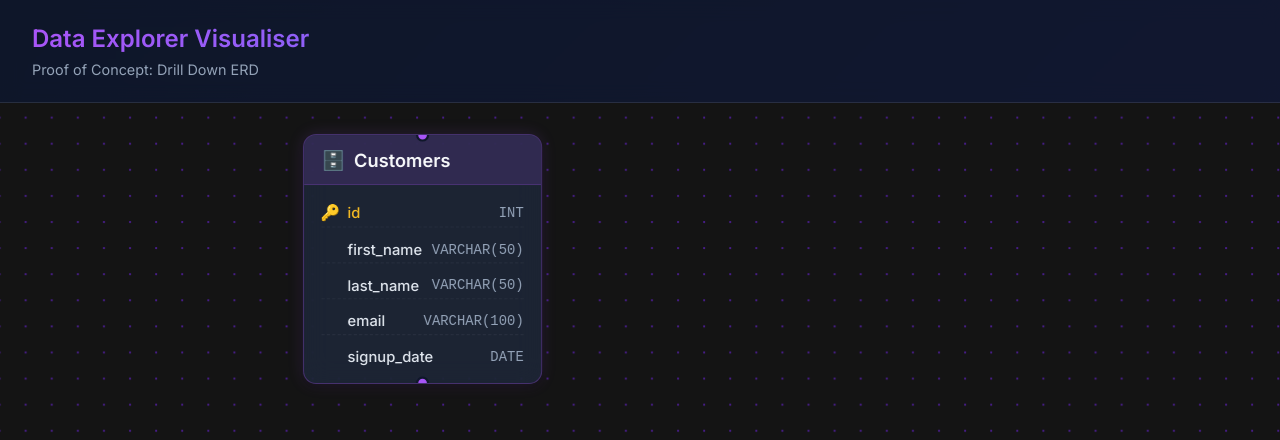
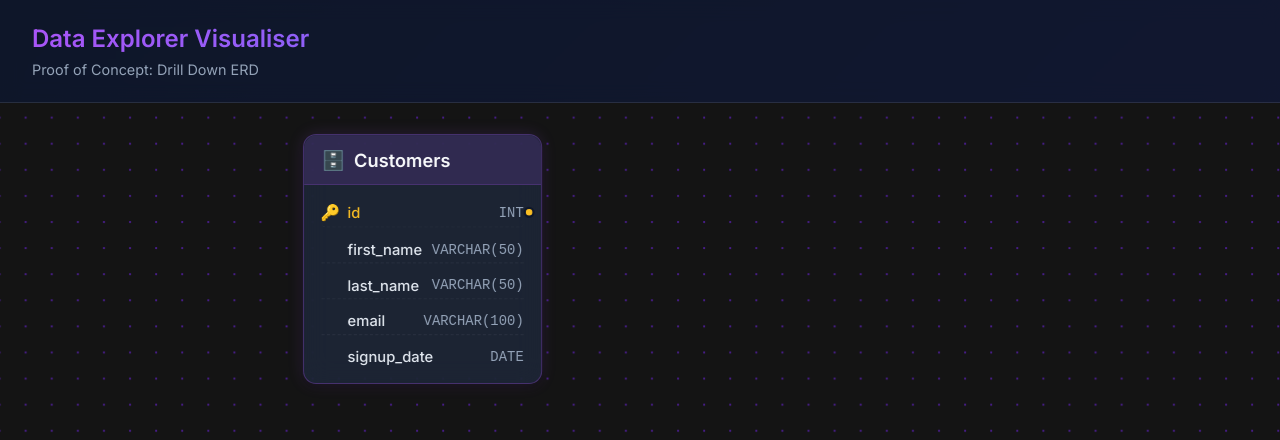
Before and after one commit to CSE-Connect-theAppFactory/Data-Explorer-Visualiser, a React (Vite) app in the folder client/: page / in a window 1280 px wide. Shown: the top 440 px of the page. Built offline with nearby package versions, Linux system fonts and the light colour scheme.

Commit message:
feat: The user will now be able tom select individual rows and the table as well

```diff
--- a/client/src/App.jsx
+++ b/client/src/App.jsx
@@ -3,6 +3,7 @@ import { ReactFlow, Controls, Background, BackgroundVariant, useNodesState, useE
 import '@xyflow/react/dist/style.css';
 import './App.css';
 import TableNode from './TableNode';
+import GraphBuilder from './utilities/GraphBuilder.jsx';
 
 const nodeTypes = {
   tableNode: TableNode,
@@ -42,67 +43,34 @@ const parsedTables = [
   },
 ];
 
-const GRID_COLUMNS = 2;
-const NODE_SPACING_X = 400;
-const NODE_SPACING_Y = 350;
 
 // The parser only reports column names/types, so primary/foreign keys are
 // inferred by naming convention ('id' / '*_id') and nodes are laid out on a
 // grid, until the parser itself surfaces real key constraints and positions.
-function buildGraphFromTables(tables) {
-  const tableNames = new Set(tables.map((t) => t.table));
 
-  const nodes = tables.map((t, idx) => ({
-    id: t.table,
-    type: 'tableNode',
-    position: {
-      x: (idx % GRID_COLUMNS) * NODE_SPACING_X + 100,
-      y: Math.floor(idx / GRID_COLUMNS) * NODE_SPACING_Y + 100,
-    },
-    data: {
-      label: t.table.charAt(0).toUpperCase() + t.table.slice(1),
-      columns: t.columns.map((col) => ({
-        name: col.name,
-        type: col.type,
-        isPrimaryKey: col.name === 'id',
-        isForeignKey: col.name !== 'id' && col.name.endsWith('_id'),
-      })),
-    },
-  }));
-
-  const edges = [];
-  for (const t of tables) {
-    for (const col of t.columns) {
-      if (col.name === 'id' || !col.name.endsWith('_id')) continue;
-      const referenced = `${col.name.slice(0, -3)}s`; // e.g. customer_id -> customers
-      if (!tableNames.has(referenced) || referenced === t.table) continue;
-      edges.push({
-        id: `e-${referenced}-${t.table}`,
-        source: referenced,
-        target: t.table,
-        animated: true,
-        style: { stroke: '#38bdf8', strokeWidth: 2 },
-        hidden: true,
-      });
-    }
-  }
-
-  return { nodes, edges };
-}
-
-const { nodes: initialNodes, edges: initialEdges } = buildGraphFromTables(parsedTables);
+const { nodes: initialNodes, edges: initialEdges } = GraphBuilder(parsedTables);
 const rootNodeId = parsedTables[0].table;
 
 function App() {
   const [nodes, setNodes, onNodesChange] = useNodesState(initialNodes);
   const [edges, setEdges, onEdgesChange] = useEdgesState(initialEdges);
 
-  // Track which nodes the user has expanded
+  // Track which nodes the user has expanded (whole-table expand, reveals every neighbour)
   const [expandedNodeIds, setExpandedNodeIds] = useState(new Set());
+  // Track which specific relationships (edges) the user has expanded via a row click
+  const [expandedEdgeIds, setExpandedEdgeIds] = useState(new Set());
 
   // Automatically compute graph visibility based on what's expanded
   useEffect(() => {
     const visibleNodes = new Set([rootNodeId]); // Root is always visible
+
+    // An edge can be walked if its whole table was expanded, or if this
+    // specific relationship was expanded via a row click
+    const traversableEdgeIds = new Set(
+      initialEdges
+        .filter(e => expandedNodeIds.has(e.source) || expandedNodeIds.has(e.target) || expandedEdgeIds.has(e.id))
+        .map(e => e.id)
+    );
 
     // Breadth-first search to find all reachable visible nodes
     let queue = [rootNodeId];
@@ -111,21 +79,31 @@ function App() {
     while (queue.length > 0) {
       const currentId = queue.shift();
 
-      // If this visible node is also expanded, its neighbors become visible
-      if (expandedNodeIds.has(currentId)) {
-        // Find neighbors
-        const neighbors = initialEdges
-          .filter(e => e.source === currentId || e.target === currentId)
-          .map(e => e.source === currentId ? e.target : e.source);
+      const neighborEdges = initialEdges.filter(
+        e => traversableEdgeIds.has(e.id) && (e.source === currentId || e.target === currentId)
+      );
 
-        for (const neighbor of neighbors) {
-          if (!visited.has(neighbor)) {
-            visited.add(neighbor);
-            visibleNodes.add(neighbor);
-            queue.push(neighbor);
-          }
+      for (const e of neighborEdges) {
+        const neighbor = e.source === currentId ? e.target : e.source;
+        if (!visited.has(neighbor)) {
+          visited.add(neighbor);
+          visibleNodes.add(neighbor);
+          queue.push(neighbor);
         }
       }
+    }
+
+    // Columns whose relationship is currently row-expanded, per table, so the
+    // matching row can be highlighted alongside its edge
+    const activeColumnsByNode = new Map();
+    for (const e of initialEdges) {
+      if (!expandedEdgeIds.has(e.id)) continue;
+      const addColumn = (nodeId, columnName) => {
+        if (!activeColumnsByNode.has(nodeId)) activeColumnsByNode.set(nodeId, []);
+        activeColumnsByNode.get(nodeId).push(columnName);
+      };
+      addColumn(e.source, e.data?.sourceColumn);
+      addColumn(e.target, e.data?.targetColumn);
     }
 
     // Update nodes visibility using our custom isRevealed property for CSS transitions
@@ -135,7 +113,8 @@ function App() {
         hidden: false, // Never unmount them so we can animate out
         data: {
           ...n.data,
-          isRevealed: visibleNodes.has(n.id)
+          isRevealed: visibleNodes.has(n.id),
+          activeColumns: activeColumnsByNode.get(n.id) || [],
         }
       }))
     );
@@ -143,21 +122,50 @@ function App() {
     // Update edges visibility
     setEdges((eds) =>
       eds.map((edge) => {
-        // An edge is visible if BOTH its nodes are visible
-        // AND at least one of them was expanded to trigger this connection
+        // An edge is visible if BOTH its nodes are visible AND it's traversable
         const isVisible = visibleNodes.has(edge.source) && visibleNodes.has(edge.target) &&
-                          (expandedNodeIds.has(edge.source) || expandedNodeIds.has(edge.target));
+                          traversableEdgeIds.has(edge.id);
+        const isHighlighted = expandedEdgeIds.has(edge.id);
         return {
           ...edge,
-          hidden: !isVisible
+          hidden: !isVisible,
+          style: {
+            ...edge.style,
+            stroke: isHighlighted ? '#fbbf24' : '#38bdf8',
+            strokeWidth: isHighlighted ? 3 : 2,
+          },
         };
       })
     );
-  }, [expandedNodeIds, setNodes, setEdges]);
+  }, [expandedNodeIds, expandedEdgeIds, setNodes, setEdges]);
 
   const onNodeClick = useCallback((event, clickedNode) => {
     // Only allow clicking if the node is actually revealed
     if (!clickedNode.data.isRevealed) return;
+
+    // Clicking a specific row expands/collapses just that one relationship
+    // and highlights the matching edge, instead of revealing every neighbour
+    const rowEl = event.target.closest('[data-row-column]');
+    if (rowEl) {
+      const columnName = rowEl.dataset.rowColumn;
+      const relatedEdges = initialEdges.filter(
+        (e) =>
+          (e.source === clickedNode.id && e.data?.sourceColumn === columnName) ||
+          (e.target === clickedNode.id && e.data?.targetColumn === columnName)
+      );
+      if (relatedEdges.length === 0) return;
+
+      setExpandedEdgeIds((prev) => {
+        const newSet = new Set(prev);
+        const allActive = relatedEdges.every((e) => newSet.has(e.id));
+        for (const e of relatedEdges) {
+          if (allActive) newSet.delete(e.id);
+          else newSet.add(e.id);
+        }
+        return newSet;
+      });
+      return;
+    }
 
     setExpandedNodeIds((prev) => {
       const newSet = new Set(prev);
--- a/client/src/TableNode.css
+++ b/client/src/TableNode.css
@@ -30,7 +30,8 @@
 
 .table-node {
   min-width: 220px;
-  overflow: hidden;
+  overflow: visible;
+  border-radius: 12px;
   display: flex;
   flex-direction: column;
 }
@@ -41,6 +42,7 @@
   font-weight: 600;
   font-size: 1.05rem;
   border-bottom: 1px solid rgba(168, 85, 247, 0.2);
+  border-radius: 12px 12px 0 0;
   display: flex;
   align-items: center;
   gap: 8px;
@@ -58,16 +60,31 @@
 }
 
 .table-column {
+  position: relative;
   display: flex;
   justify-content: space-between;
   align-items: center;
   font-size: 0.85rem;
   padding: 4px 0;
   border-bottom: 1px dashed rgba(255, 255, 255, 0.05);
+  transition: background 0.2s ease;
 }
 
 .table-column:last-child {
   border-bottom: none;
+}
+
+.table-column.clickable-row {
+  cursor: pointer;
+  border-radius: 4px;
+}
+
+.table-column.clickable-row:hover {
+  background: rgba(168, 85, 247, 0.12);
+}
+
+.table-column.row-active {
+  background: rgba(251, 191, 36, 0.1);
 }
 
 .column-left {
@@ -115,9 +132,18 @@
   color: #38bdf8;
 }
 
-.table-handle {
-  background: #a855f7 !important;
-  width: 12px !important;
-  height: 12px !important;
+.row-handle {
+  width: 10px !important;
+  height: 10px !important;
   border: 2px solid #0f172a !important;
 }
+
+.row-handle.pk-handle {
+  background: #fbbf24 !important;
+  right: -5px !important;
+}
+
+.row-handle.fk-handle {
+  background: #38bdf8 !important;
+  left: -5px !important;
+}
--- a/client/src/TableNode.jsx
+++ b/client/src/TableNode.jsx
@@ -5,23 +5,41 @@ import "./TableNode.css";
 export default function TableNode({ data }) {
   // Use data.isRevealed for entry/exit animations
   const visibilityClass = data.isRevealed ? "revealed" : "concealed";
-  console.log("TableNode data:", data);
+  const activeColumns = data.activeColumns || [];
 
   return (
     <div className={`table-node premium-table ${visibilityClass}`}>
-      <Handle type="target" position={Position.Top} className="table-handle" />
-
       <div className="table-header">
         <span className="table-icon">🗄️</span> {data.label}
       </div>
 
       <div className="table-body">
         {data.columns &&
-          data.columns.map((col, idx) => (
+          data.columns.map((col, idx) => {
+            const isRelational = col.isPrimaryKey || col.isForeignKey;
+            const isActive = activeColumns.includes(col.name);
+            return (
               <div
                 key={idx}
-              className={`table-column ${col.isPrimaryKey ? "pk-row" : ""} ${col.isForeignKey ? "fk-row" : ""}`}
+                data-row-column={isRelational ? col.name : undefined}
+                className={`table-column ${col.isPrimaryKey ? "pk-row" : ""} ${col.isForeignKey ? "fk-row" : ""} ${isRelational ? "clickable-row" : ""} ${isActive ? "row-active" : ""}`}
               >
+                {col.isPrimaryKey && (
+                  <Handle
+                    type="source"
+                    position={Position.Right}
+                    id={`${col.name}-source`}
+                    className="row-handle pk-handle"
+                  />
+                )}
+                {col.isForeignKey && (
+                  <Handle
+                    type="target"
+                    position={Position.Left}
+                    id={`${col.name}-target`}
+                    className="row-handle fk-handle"
+                  />
+                )}
                 <div className="column-left">
                   {col.isPrimaryKey && (
                     <span className="key-icon pk" title="Primary Key">
@@ -40,14 +58,9 @@ export default function TableNode({ data }) {
                 </div>
                 <span className="column-type">{col.type}</span>
               </div>
-          ))}
+            );
+          })}
       </div>
-
-      <Handle
-        type="source"
-        position={Position.Bottom}
-        className="table-handle"
-      />
     </div>
   );
 }
--- /dev/null
+++ b/client/src/utilities/GraphBuilder.jsx
@@ -0,0 +1,47 @@
+function GraphBuilder(tables) {
+    const GRID_COLUMNS = 2;
+    const NODE_SPACING_X = 400;
+    const NODE_SPACING_Y = 350;
+
+    const tableNames = new Set(tables.map((t) => t.table));
+    const nodes = tables.map((t, idx) => ({
+        id: t.table,
+        type: 'tableNode',
+        position: {
+        x: (idx % GRID_COLUMNS) * NODE_SPACING_X + 100,
+        y: Math.floor(idx / GRID_COLUMNS) * NODE_SPACING_Y + 100,
+        },
+    data: {
+      label: t.table.charAt(0).toUpperCase() + t.table.slice(1),
+      columns: t.columns.map((col) => ({
+        name: col.name,
+        type: col.type,
+        isPrimaryKey: col.name === 'id',
+        isForeignKey: col.name !== 'id' && col.name.endsWith('_id'),
+      })),
+    },
+  }));
+
+  const edges = [];
+  for (const t of tables) {
+    for (const col of t.columns) {
+      if (col.name === 'id' || !col.name.endsWith('_id')) continue;
+      const referenced = `${col.name.slice(0, -3)}s`; // e.g. customer_id -> customers
+      if (!tableNames.has(referenced) || referenced === t.table) continue;
+      edges.push({
+        id: `e-${referenced}-${t.table}-${col.name}`,
+        source: referenced,
+        target: t.table,
+        sourceHandle: 'id-source',
+        targetHandle: `${col.name}-target`,
+        animated: true,
+        style: { stroke: '#38bdf8', strokeWidth: 2 },
+        hidden: true,
+        data: { sourceColumn: 'id', targetColumn: col.name },
+      });
+    }
+  }
+
+  return { nodes, edges };
+}
+export default GraphBuilder;
```
Also changed, not shown: client/src/page/Visualiser.css (added, +23 -0 lines), client/src/page/Visualiser.jsx (+99 -0 lines), 1 other file (tests, documents, lock files or other folders). Lines whose indentation alone changed are shown as unchanged.
